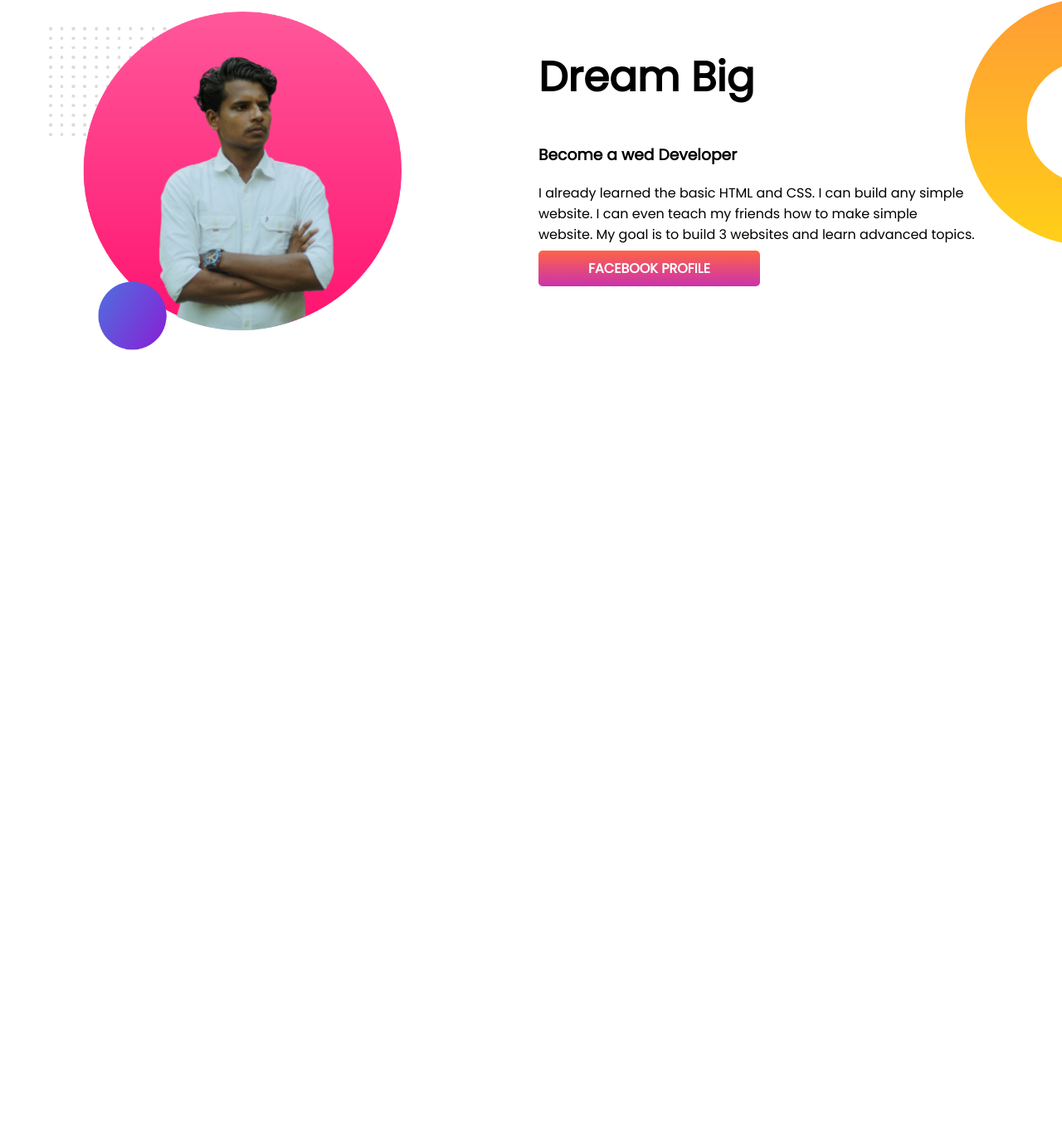
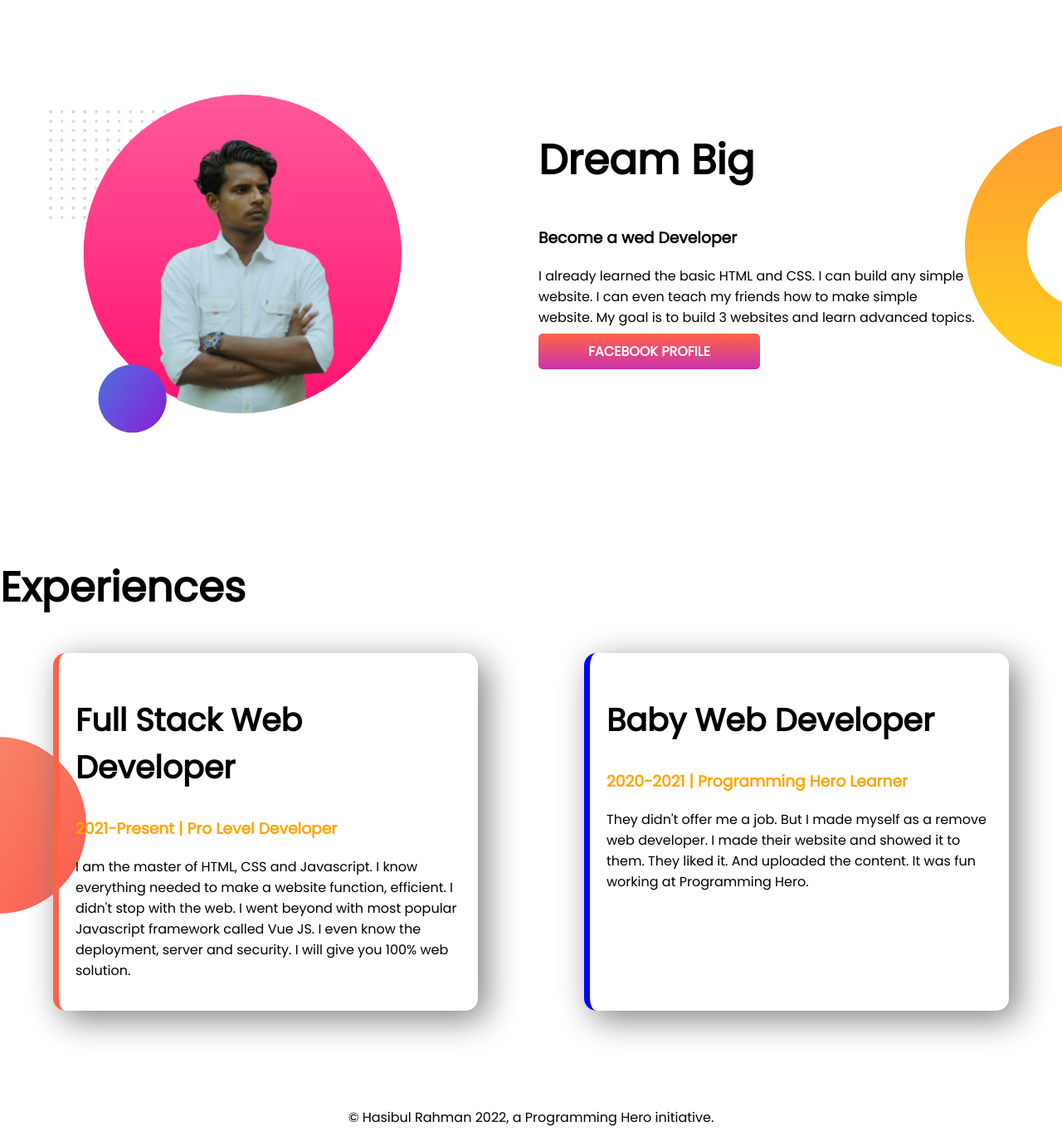
Before and after one commit to HasibulRahman/personal-portfolio-, a plain HTML site: page index.html in a window 1280 px wide. Shown: the part 674-2049 px from the top of the page at 83% size. Before the commit the page ends 1103 px from the top, so only its background shows below. Drawn offline with Linux system fonts and the light colour scheme.

Commit message:
final touch

```diff
--- a/index.html
+++ b/index.html
@@ -13,7 +13,7 @@
 </head>
 
 <body>
-    <section class="top-banner">
+    <section class="top-banner flexible-contant">
         <div class="C2">
             <h1>Welcome To</h1>
             <h1><span class="C1">HASIBUL RAHMAN</span> World!</h1>
@@ -31,7 +31,7 @@
         </div>
     </section>
 
-    <section class="bg-image">
+    <section class="bg-image flexible-contant">
         <div class="C2">
             <img src="images/hasib-bg2.png" alt="">
         </div>
@@ -45,8 +45,30 @@
                 PROFILE</a>
         </div>
     </section>
+    <section class="experience-area">
+        <h1>Experiences</h1>
+        <div class="flexible-contant">
+            <div class="C3" id="border">
+                <h2>Full Stack Web Developer</h2>
+                <h3 class="color">2021-Present | Pro Level Developer</h3>
+                <p>I am the master of HTML, CSS and Javascript. I know everything needed to make a website function,
+                    efficient. I didn't stop with the web. I went beyond with most popular Javascript framework called
+                    Vue JS. I even know the deployment, server and security. I will give you 100% web solution.</p>
+            </div>
+            <div class="C3" id="border-2">
+                <h2>Baby Web Developer</h2>
+                <h3 class="color">2020-2021 | Programming Hero Learner</h3>
+                <p>They didn't offer me a job. But I made myself as a remove web developer. I made their website and
+                    showed it to them. They liked it. And uploaded the content. It was fun working at Programming Hero.
+                </p>
+            </div>
+        </div>
+    </section>
 
 
 </body>
+<footer>
+    <p>© Hasibul Rahman 2022, a Programming Hero initiative.</p>
+</footer>
 
 </html>
--- a/style.css
+++ b/style.css
@@ -7,12 +7,17 @@ h1 {
     font-size: 50px;
 }
 
+h2 {
+    font-size: 38px;
+}
+
 .C1 {
     color: orange;
 }
 
-section {
+.flexible-contant {
     display: flex;
+    padding-bottom: 100px;
 }
 
 .C2 {
@@ -61,3 +66,36 @@ section {
 .pad-1 {
     padding-right: 5px;
 }
+
+.C3 {
+    width: 40%;
+    margin-left: 5%;
+    margin-right: 5%;
+    padding: 20px;
+    border-radius: 15px;
+    box-shadow: 10px 10px 40px gray;
+
+
+}
+
+.color {
+    color: orange;
+}
+
+.experience-area {
+    background-image: url(images/exp-bg.png);
+    background-repeat: no-repeat;
+    background-position: left;
+}
+
+#border {
+    border-left: 7px solid tomato;
+}
+
+#border-2 {
+    border-left: 7px solid blue;
+}
+
+footer p {
+    text-align: center;
+}
```
